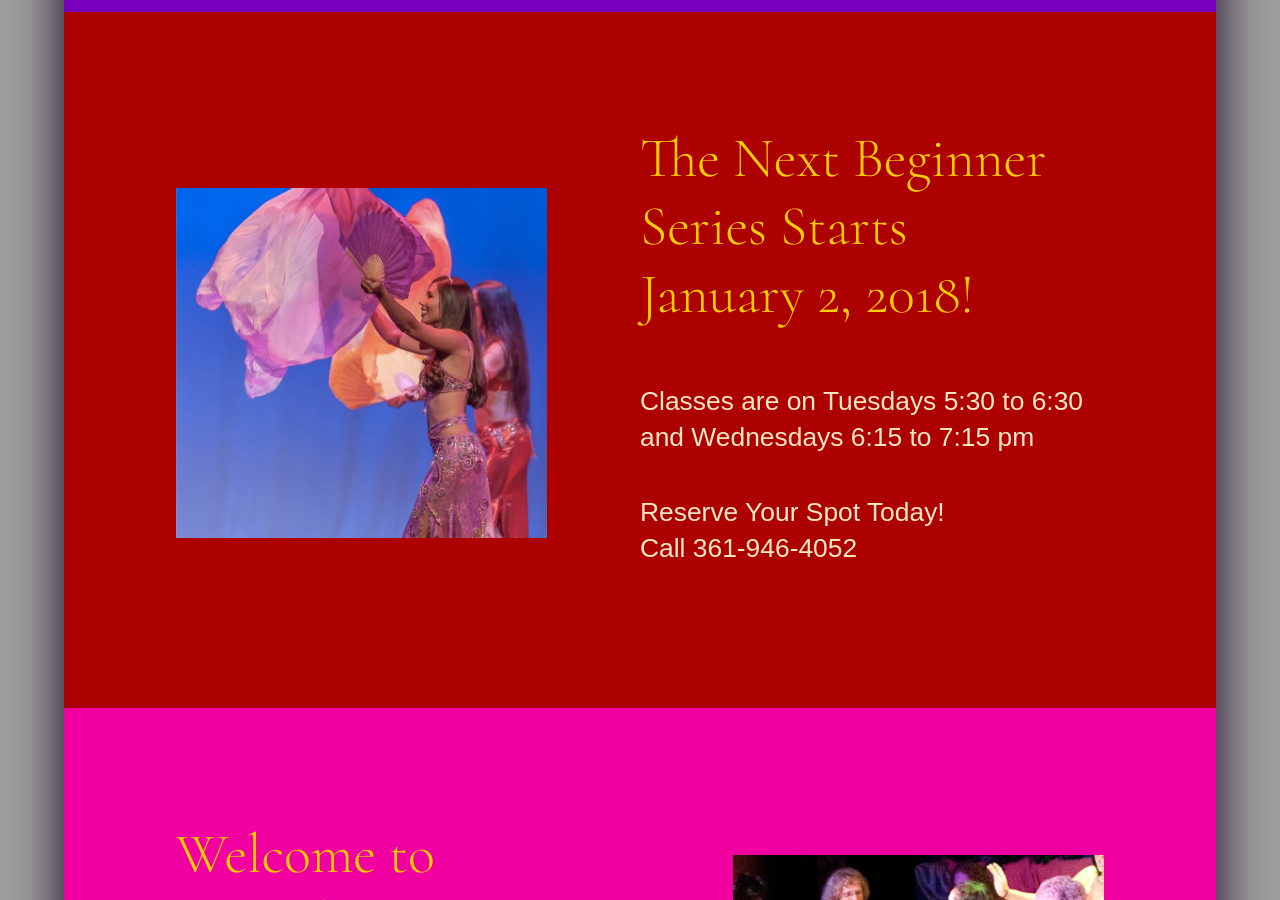
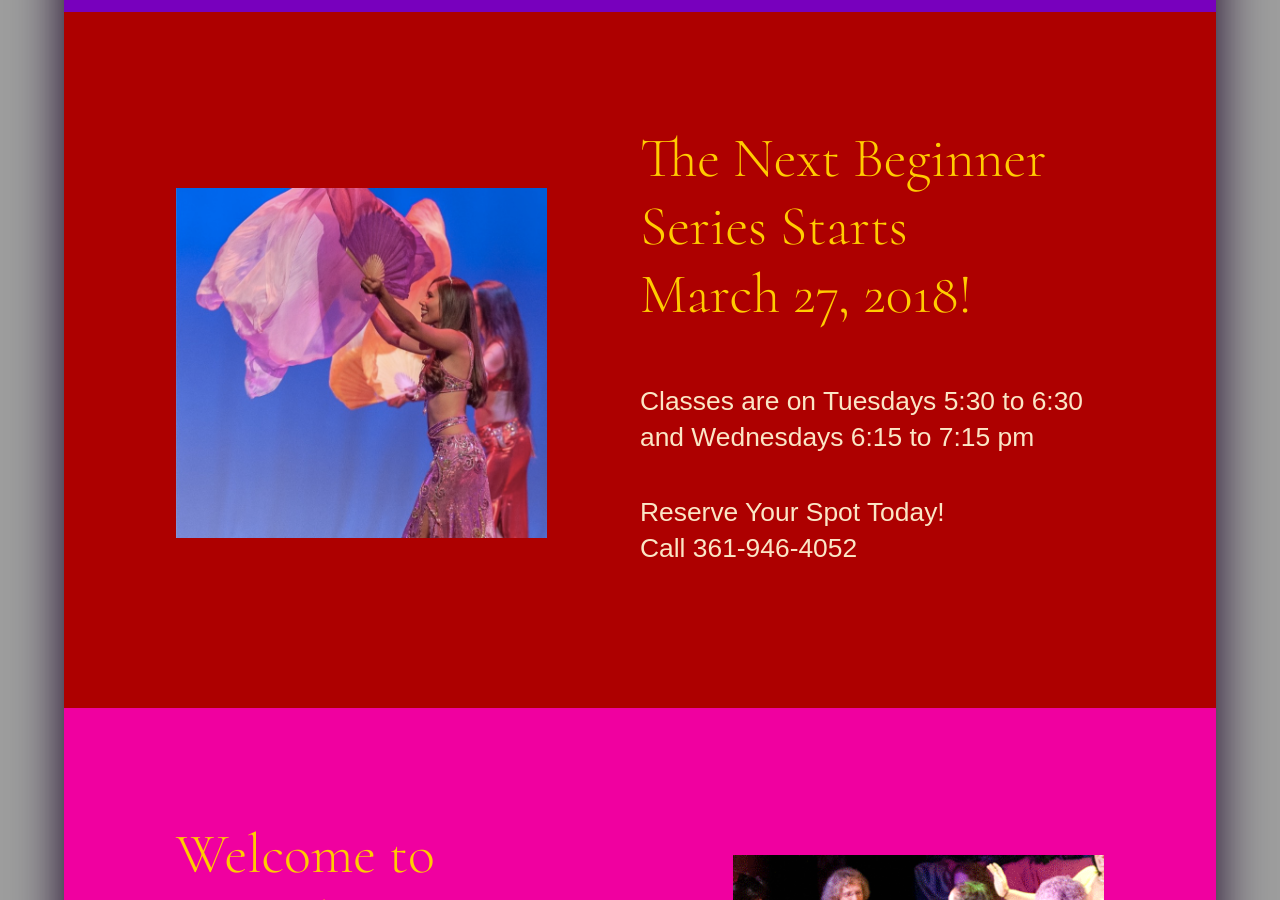
Before and after one commit to mollympierce1/hourglass, a Jekyll site: the page built from index.md, in a window 1280 px wide and 900 px high, scrolled down 1037 px. Built offline with Jekyll 4.4.1, drawn with Linux system fonts in a browser that asks for light colours.

Commit message:
Update home.html

```diff
--- a/_layouts/home.html
+++ b/_layouts/home.html
@@ -18,7 +18,7 @@
     </div>
       <div class="fifty">
       <h1>The Next Beginner Series Starts<br />
-        January 2, 2018!</h1>
+        March 27, 2018!</h1>
       <h4>Classes are on Tuesdays 5:30 to 6:30 and Wednesdays 6:15 to 7:15 pm</h4>
       <h4>Reserve Your Spot Today!<br />
         Call 361-946-4052</h4>
```
